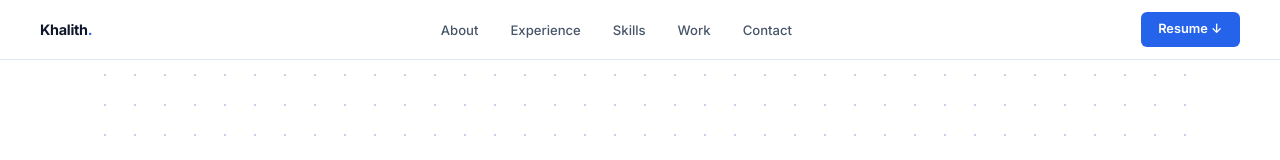
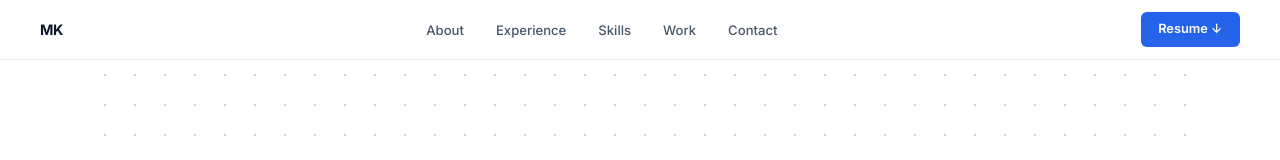
Before and after one commit to khalithmoh-dev/khalith.dev, a plain HTML site: page index.html in a window 1280 px wide. Shown: the top 160 px of the page. Drawn offline with Linux system fonts and the light colour scheme.

Commit message:
fav icon and logo updated

```diff
--- a/index.html
+++ b/index.html
@@ -5,6 +5,7 @@
   <meta charset="UTF-8" />
   <meta name="viewport" content="width=device-width, initial-scale=1.0" />
   <title>Mohammed Khalith — Full-Stack Developer</title>
+  <link rel="icon" type="image/x-icon" href="./fav.png">
   <link rel="preconnect" href="https://fonts.googleapis.com" />
   <link rel="preconnect" href="https://fonts.gstatic.com" crossorigin />
   <link href="https://fonts.googleapis.com/css2?family=Inter:wght@300;400;500;600;700;800&display=swap"
@@ -1121,7 +1122,7 @@
 
   <!-- NAV -->
   <nav>
-    <a href="#hero" class="nav-logo">Khalith<span>.</span></a>
+    <a href="#hero" class="nav-logo">MK</a>
     <ul class="nav-links">
       <li><a href="#about">About</a></li>
       <li><a href="#experience">Experience</a></li>
```
Also changed, not shown: 1 other file.
